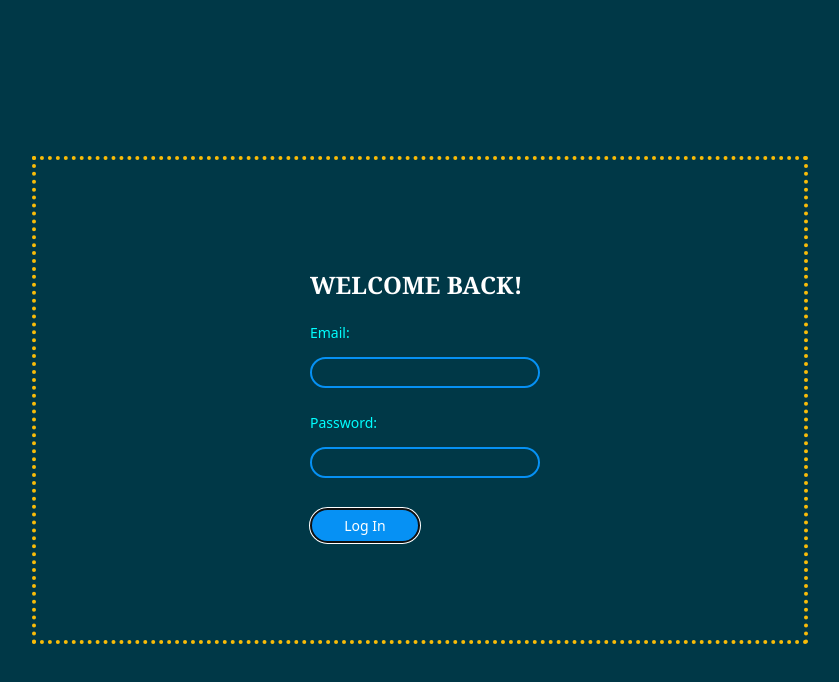
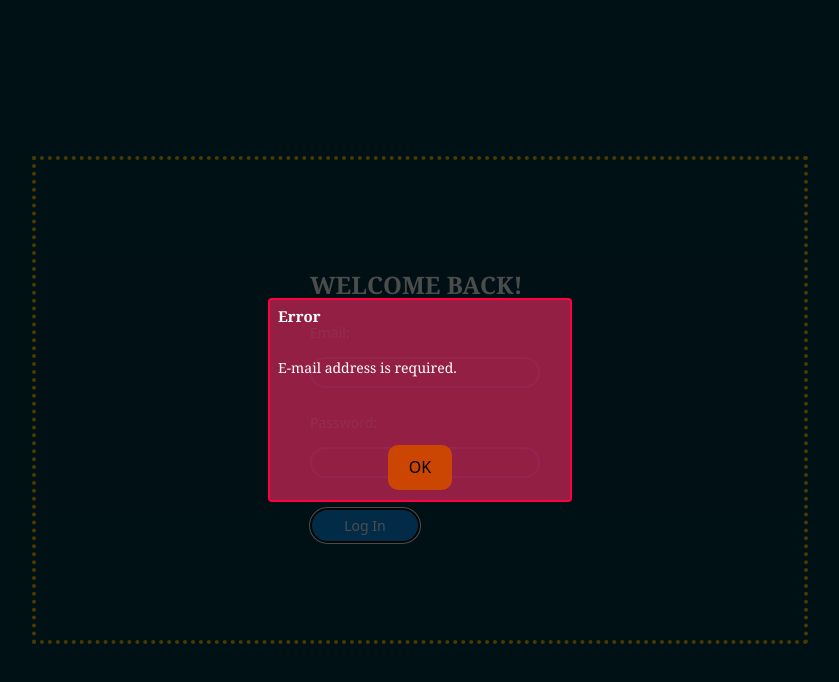
Before and after one commit to hilton326/ESBRehydrated, a React (Vite) app in the folder frontend/: page /login in a window 1280 px wide. Both pictures are taken after a click on the button "Log In". Shown: the top 682 px of the page, without its empty margins (220-1059 px from the left). Built offline with nearby package versions, Linux system fonts and the light colour scheme.

Commit message:
7/17/26 - More popups
Replaced generic JS alerts with customized popups on the Register and Login pages.

... This was much harder than expected.

```diff
--- a/frontend/src/components/common/Popup.jsx
+++ b/frontend/src/components/common/Popup.jsx
@@ -1,19 +1,19 @@
 
-export default function Popup({title, message, onConfirm, isError}) {
+export default function Popup({title, message, buttonText, onConfirm, isError}) {
     return (
         <div className="overlay">
             { isError ? (
-            <div className="popup-error">
+                <div className="error-popup">
                     <h4 className="popup-title"> {title} </h4>
                     <p className="popup-message"> {message} </p>
 
                     <div className="popup-button-container">
                         <button
-                        className="popup-button"
+                            className="error-popup-button"
                             onClick={() => {
                                 onConfirm?.();
                             }}>
-                        Yes
+                            {buttonText}
                         </button>
                     </div>
 
@@ -29,12 +29,13 @@ export default function Popup({title, message, onConfirm, isError}) {
                             onClick={() => {
                                 onConfirm?.();
                             }}>
-                        Yes
+                            {buttonText}
                         </button>
                     </div>
 
                 </div>
             )}
 
-    </div>);
+        </div>
+    );
 }
--- a/frontend/src/components/login/LoginButton.jsx
+++ b/frontend/src/components/login/LoginButton.jsx
@@ -1,9 +1,20 @@
-import React from 'react';
-import { loginRequest, testAPI } from '../../api/client.js'; // Import the client for API calls
+import { useState, useCallback } from 'react';
 import { useNavigate } from "react-router-dom";
+
+import { loginRequest } from '../../api/client.js'; // Import the client for API calls
+import Popup from '../common/Popup.jsx';
 
 const LoginButton = ({email, password}) => {
     const navigate = useNavigate();
+
+    // Controls for error popup
+    const [popupVisible, setPopupVisible] = useState(false);
+    const [popupData, setPopupData] = useState("");
+
+    // Toggle visibility of the popup
+    const setPopupState = useCallback((state) => {
+        setPopupVisible(state ?? !popupVisible);
+    }, [popupVisible]);
 
     const inputChecker = (email, password) => {
         // Make sure inputs aren't empty
@@ -19,23 +30,25 @@ const LoginButton = ({email, password}) => {
         return {result: true, error: null}
     }
 
+    // On pressing login button:
     const handleLogin = async () => {
         // Check that credentials exist before contacting server
         const inputCheck = inputChecker(email, password);
         if (inputCheck.result === false) {
-            alert(inputCheck.error);
+            setPopupData(inputCheck.error);
+            setPopupVisible(true);
+            console.log(popupData);
             return;
         }
         // Attempt to authenticate
         const login = await loginRequest(email, password);
-        const test = await testAPI();
-        console.log(test);
+
         // If successful, store the token and redirect to main page
         if (login.successful) {
-            console.log("Storing token and proceeding to main page");
             navigate('/chat');
         } else {
-            alert(String(login.error));
+            setPopupData(String(login.error));
+            setPopupVisible(true);
         }
     }
 
@@ -44,7 +57,22 @@ const LoginButton = ({email, password}) => {
             <button className="login-button" onClick={handleLogin}>
                 Log In
             </button>
+            {popupVisible ?
+            (
+                <div>
+                     <Popup
+                        title={"Error"}
+                        message={popupData}
+                        buttonText={"OK"}
+                        onConfirm={() => (setPopupState(false))}
+                        isError={true}
+                    />
+                </div>
+            ) : (
+                <div> </div>
+            )}
         </div>
+
     )
 }
 
--- a/frontend/src/components/login/RegisterButton.jsx
+++ b/frontend/src/components/login/RegisterButton.jsx
@@ -1,23 +1,36 @@
-import React from 'react';
-import { registrationRequest } from '../../api/client.js'; // Import the client for API calls
+import { useState, useCallback } from 'react';
 import { useNavigate } from "react-router-dom";
 
-const RegisterButton = ({email, name, password, confirmPassword}) => {
+import { registrationRequest } from '../../api/client.js'; // Import the client for API calls
+import Popup from '../common/Popup.jsx';
+
+export default function RegisterButton({email, name, password, confirmPassword}) {
     const navigate = useNavigate();
 
+    // Controls for popup that appears after attempting to register
+    const [popupVisible, setPopupVisible] = useState(false);
+    const [popupData, setPopupData] = useState({isError: true, title: "", message: ""});
+
+    // Toggle visibility of the popup
+    const setPopupState = useCallback((state) => {
+        setPopupVisible(state ?? !popupVisible);
+    }, [popupVisible]);
+
+    // Ensure credentials meet requirements before even contacting the server
     const inputChecker = (email, name, password, confirmPassword) => {
         // Make sure inputs aren't empty
         if (!email) {
             return {result: false, error: "E-mail address is required."}
-        } else if (!name) {
-            return {result: false, error: "Display name is required."}
-        } else if (!password || !confirmPassword) {
-            return {result: false, error: "Passwords cannot be blank."}
         }
-
         // Make sure e-mail is valid
         if (!email.includes('@')) {
             return {result: false, error: "That's not an e-mail address."}
+        }
+        if (!name) {
+            return {result: false, error: "Display name is required."}
+        }
+        if (!password || !confirmPassword) {
+            return {result: false, error: "Passwords cannot be blank."}
         }
 
         // Compare the two password inputs (make sure they're the same)
@@ -28,30 +41,53 @@ const RegisterButton = ({email, name, password, confirmPassword}) => {
         return {result: result, error: null}
     }
 
-    const handleRegister = async () => {
+    // When register button is clicked
+    const onRegisterClick = async () => {
         // Check email and password requirements
         const inputCheck = inputChecker(email, name, password, confirmPassword);
         if (inputCheck.result === false) {
-            alert(inputCheck.error);
+            // Show an error popup
+            setPopupData({isError: true, title: "Error", message: inputCheck.error});
+            setPopupState(true);
             return;
         }
-
+        // Attempt to register account on the server
         const registration = await registrationRequest(email, name, password);
         if (registration.successful) {
-            alert("Account created successfully! Now, log in to start chatting.")
-            navigate('/login');
+            // Show a success popup
+            setPopupData({isError: false, title: "Success!", message: "Your account has been registered! Now, log in to start chatting."});
+            setPopupState(true);
         } else {
-            alert(String(registration.error));
+            // Show an error popup
+            setPopupData({isError: true, title: "Error", message: registration.error});
+            setPopupState(true);
         }
+    }
+
+    // Navigate to login page
+    const toLoginPage = () => {
+        navigate('/login');
     }
 
     return (
         <div>
-            <button className="login-button" onClick={handleRegister}>
+            <button className="login-button" onClick={onRegisterClick}>
                 Register
             </button>
+            {popupVisible ?
+            (
+                <div>
+                    <Popup
+                        title={popupData.title}
+                        message={popupData.message}
+                        buttonText={"OK"}
+                        onConfirm={() => (popupData.isError ? setPopupState(false) : toLoginPage())}
+                        isError={popupData.isError}
+                    />
+                </div>
+            ) : (
+                <div> </div>
+            )}
         </div>
     )
 }
-
-export default RegisterButton;
--- a/frontend/src/components/main/sidebar/ProfileDropdown.jsx
+++ b/frontend/src/components/main/sidebar/ProfileDropdown.jsx
@@ -36,8 +36,8 @@ function ProfileDropdown() {
                     <PopupYesNo
                         title={"Log Out"}
                         message={"Are you sure you want to log out of the chat?"}
-                        onYes={handleLogout}
-                        onNo={onLogoutClick}
+                        onYes={() => handleLogout()}
+                        onNo={() => onLogoutClick()}
                     />
                 </div>
             ) : (
--- a/frontend/src/styles/main.css
+++ b/frontend/src/styles/main.css
@@ -38,16 +38,30 @@ body {
 }
 
 .popup {
-    width: 300px;
-    height: 150px;
-
-    background-color: rgb(1, 53, 80);
+    width: max(300px, 20vw);
+    height: 200px;
+    display: flex;
+    flex-direction: column;
+    background-color: rgba(1, 53, 80, 0.8);
     border: 2px solid cyan;
     border-radius: 4px;
+    position: relative;
+    color: cyan;
+}
+
+.error-popup {
+    width: max(300px, 20vw);
+    height: 200px;
+    display: flex;
+    flex-direction: column;
+    background-color: rgba(184, 35, 82, 0.8);
+    border: 2px solid rgb(255, 0, 64);
+    border-radius: 4px;
+    position: relative;
+    color: rgb(255, 255, 255);
 }
 
 .popup-title {
-    color: cyan;
     margin-top: 0;
     margin-left: 3px;
     padding: 5px;
@@ -56,7 +70,6 @@ body {
 }
 
 .popup-message {
-    color: cyan;
     margin-top: 0;
     margin-left: 3px;
     padding: 5px;
@@ -69,6 +82,9 @@ body {
     align-items: center;
     justify-content: center;
     gap: 50px;
+
+    margin-top: auto;
+    margin-bottom: 10px;
 }
 
 .popup-button {
@@ -76,6 +92,24 @@ body {
     border-radius: 10px;
     background-color: rgb(6, 145, 244);
     border-width: 2px;
+}
+
+.popup-button:hover {
+    background-color:rgb(3, 92, 234);
+    text-decoration: underline;
+}
+
+.error-popup-button {
+    border-style: solid;
+    border-radius: 10px;
+    background-color: rgb(204, 70, 3);
+    border-width: 2px;
+}
+
+.error-popup-button:hover {
+    background-color:rgb(165, 24, 2);
+    text-decoration: underline;
+    border-color: red;
 }
 
 .popup-button-yes {
```
Lines whose indentation alone changed are shown as unchanged.
